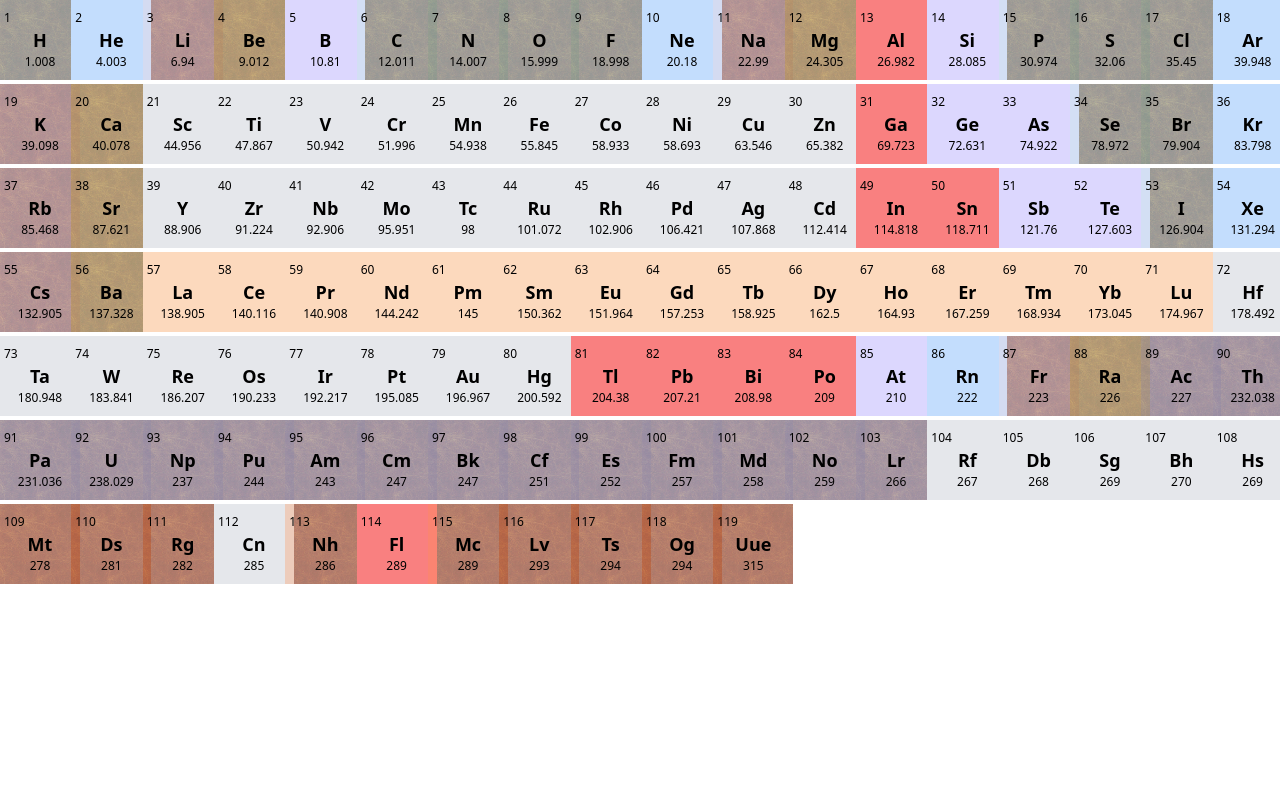
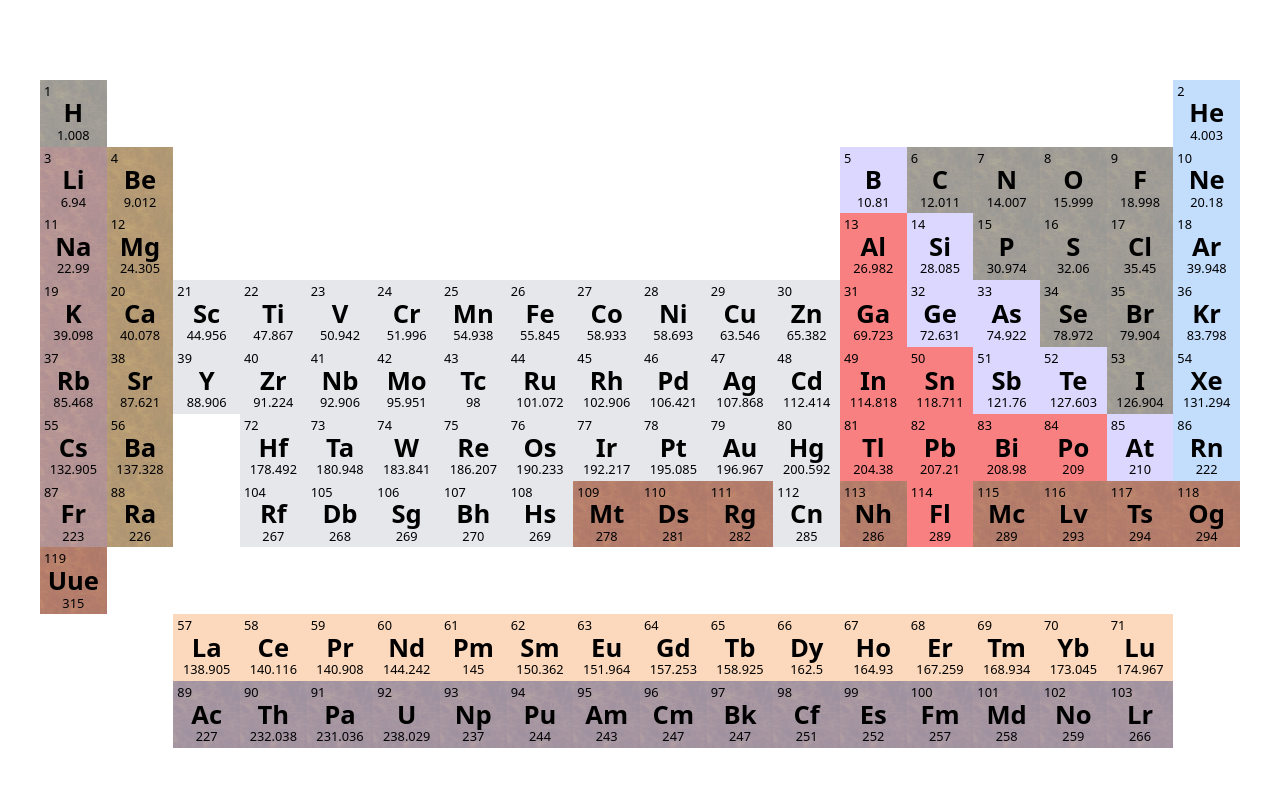
Before and after one commit to im-ivan/periodic-table, a React (Vite) app: page / in a window 1280 px wide. Shown: the top 786 px of the page. Built offline with nearby package versions, Linux system fonts and the light colour scheme.

Commit message:
ft: minimum stylish table

```diff
--- /dev/null
+++ b/src/App.css
@@ -0,0 +1,4 @@
+body{
+    background-image: radial-gradient( circle farthest-corner at 32.7% 82.7%,  rgba(173,0,171,1) 8.3%, rgba(15,51,92,1) 79.4% );
+    background-repeat: no-repeat;
+}
--- a/src/components/ChemicalElement.tsx
+++ b/src/components/ChemicalElement.tsx
@@ -34,7 +34,7 @@ export const ChemicalElement = ({ element, bgOpacity = 0.6 }: IChemicalElementPr
   const formatedCategory = formatCategory(element.category)
   const categoryColor = categoryColors[formatedCategory] || ""
   return (
-    <div className="relative size-20 flex flex-col items-center justify-center  overflow-hidden">
+    <div className="relative min-w-[4px] min-h-[4px] flex flex-col items-center justify-center  overflow-hidden">
 
       {/* Imagem de fundo com opacidade */}
       <div
@@ -46,10 +46,10 @@ export const ChemicalElement = ({ element, bgOpacity = 0.6 }: IChemicalElementPr
       />
 
       {/* Conteúdo em cima da imagem */}
-      <div className={`${formatedCategory} ${categoryColor} relative z-10 flex flex-col items-center justify-center w-full h-full text-center p-1`}>
-        <h5 className="atomicNumber self-start text-xs">{element.number}</h5>
-        <h4 className="symbol text-lg font-bold">{element.symbol}</h4>
-        <h5 className="atomicMass text-xs">{element.atomic_mass}</h5>
+      <div className={`${formatedCategory} ${categoryColor} text-[1vw] relative z-10 flex flex-col items-center justify-center w-full h-full text-center p-1`}>
+        <h5 className="atomicNumber self-start ">{element.number}</h5>
+        <h4 className="symbol text-[2vw] font-bold">{element.symbol}</h4>
+        <h5 className="atomicMass">{element.atomic_mass}</h5>
       </div>
     </div>
   );
--- a/src/components/PeriodicTable.tsx
+++ b/src/components/PeriodicTable.tsx
@@ -1,23 +1,31 @@
 import { ChemicalElement } from "./ChemicalElement";
 import { elements as data } from "./../assets/data/periodic-table-elements.json";
 import type { IElement } from "../shared/IElement";
+import "../styles/PeriodicTable.css";
 
 const elementsList: IElement[] = data.map((e: IElement) => {
   return {
     symbol: e.symbol,
     atomic_mass: Number(e.atomic_mass.toFixed(3)),
     number: e.number,
-    category: e.category
+    category: e.category,
+    xpos: e.xpos,
+    ypos: e.ypos
   };
 });
 
 export const PeriodicTable = () => {
   return (
     <>
-      <div className="grid grid-cols-18 gap-1">
-        {elementsList.map((e: IElement) => (
-          <ChemicalElement key={e.symbol} element={e} />
-        ))}
+      <div className="h-[100vh]">
+        <h1 className="text-center text-[4rem] text-white">Tabela Periódica</h1>
+        <div className="grid-container mx-auto">
+          {elementsList.map((e: IElement) => (
+            <div style={{ gridRowStart: `${e.ypos}`, gridColumnStart: `${e.xpos}` }} className="element-container">
+              <ChemicalElement key={e.symbol} element={e} />
+            </div>
+          ))}
+        </div>
       </div>
     </>
   );
--- a/src/shared/IElement.tsx
+++ b/src/shared/IElement.tsx
@@ -3,4 +3,6 @@ export interface IElement {
   atomic_mass: number;
   number: number;
   category: string
+  xpos: number
+  ypos: number
 }
--- /dev/null
+++ b/src/styles/PeriodicTable.css
@@ -0,0 +1,13 @@
+.grid-container {
+    display: grid;
+    grid-template-columns: repeat(18, 1fr);
+    grid-template-rows: repeat(10, 1fr);
+    max-width: 1200px;
+    aspect-ratio: 1.8 / 1;
+    width: auto;
+    height: auto;
+}
+
+.element-container {
+    margin: 0;
+}
```
Also changed, not shown: 1 other file (tests, documents, lock files or other folders).
